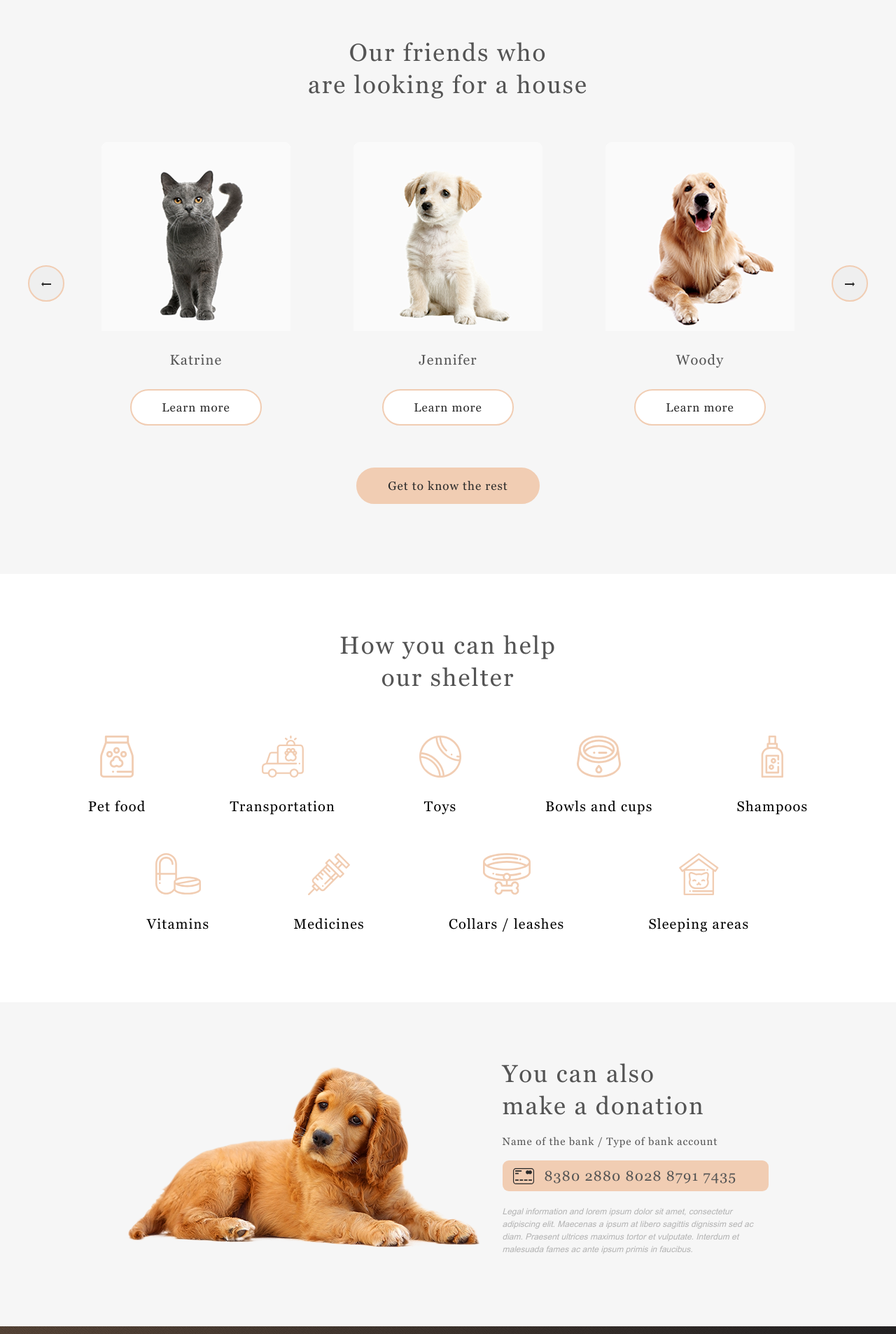
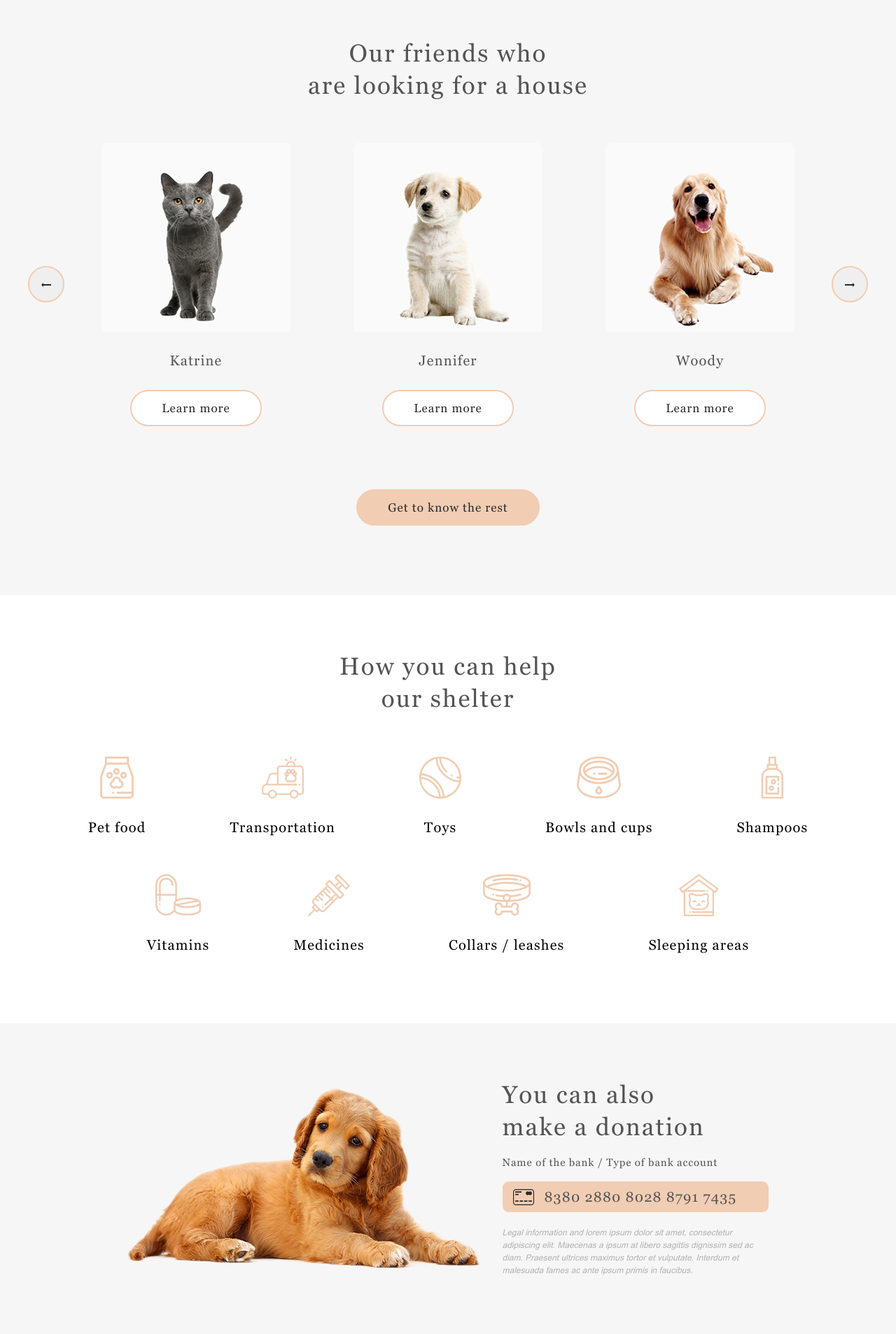
Before and after one commit to StraightToJaneStreet/rss_shelter, a website built with webpack: page dist/index.html in a window 1280 px wide. Shown: the part 1523-3429 px from the top of the page at 70% size. Built offline with nearby package versions, Linux system fonts and the light colour scheme; files whose address does not match are found by name.

Commit message:
fix: padding fix for some sections

```diff
--- a/src/scss/sections/donation.scss
+++ b/src/scss/sections/donation.scss
@@ -1,7 +1,7 @@
 .donation {
     background-color: $color-light-l;
     &__content {
-        padding: 80px 0 101px 0;
+        padding: 80px 0 99px 0;
         max-width: 915px;
         margin: 0 auto;
         display: flex;
--- a/src/scss/sections/our-pets.scss
+++ b/src/scss/sections/our-pets.scss
@@ -1,7 +1,7 @@
 .our-pets {
     background-color: $color-light-l;
     &__content {
-        padding: 80px 0 100px 0;
+        padding: 81px 0 99px 0;
     }
     &__title {
         @extend %typography-h3;
@@ -12,7 +12,7 @@
         vertical-align: middle;
     }
     &__slider {
-        margin-bottom: 30px;
+        margin-bottom: 60px;
     }
     &__button {
         text-align: center;
```
